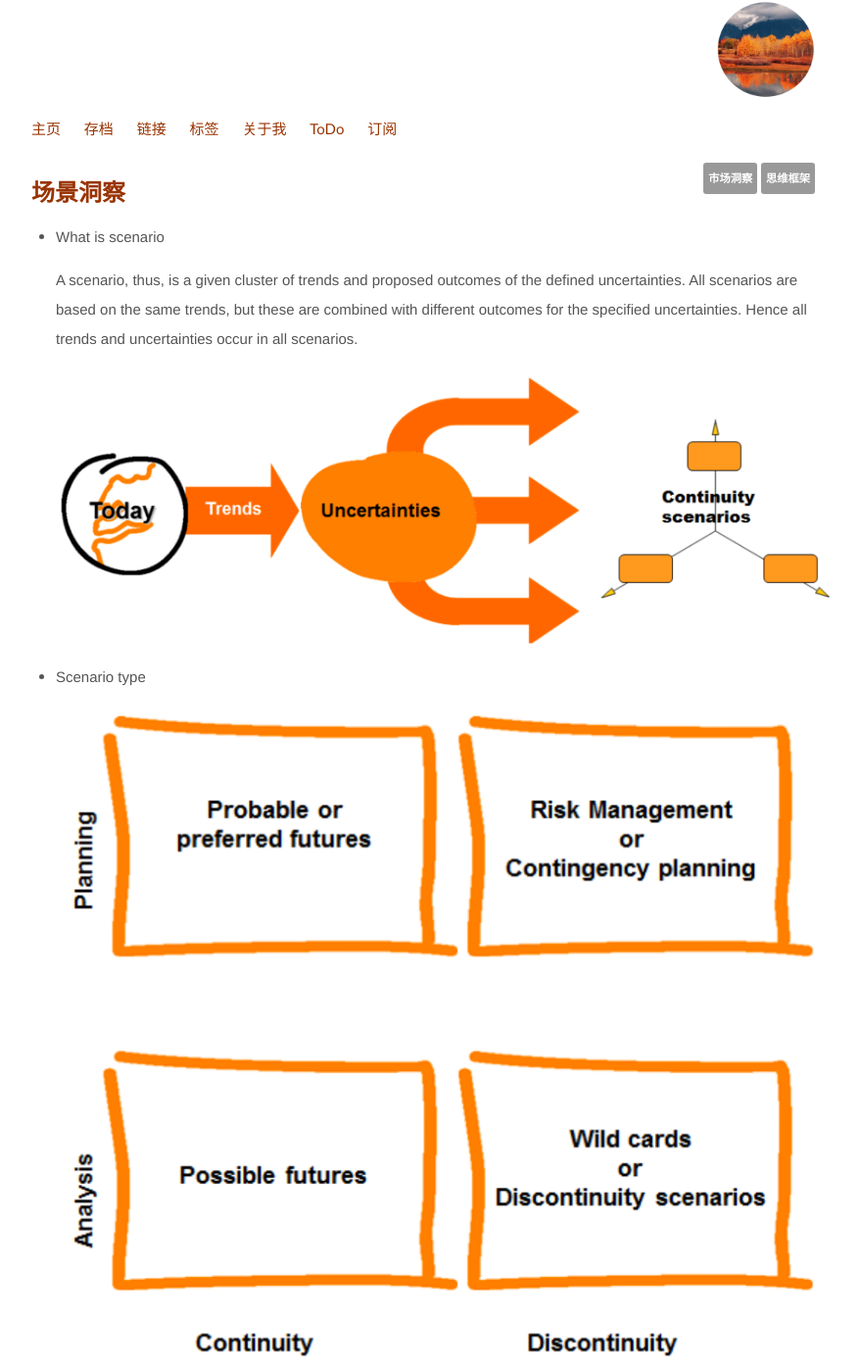
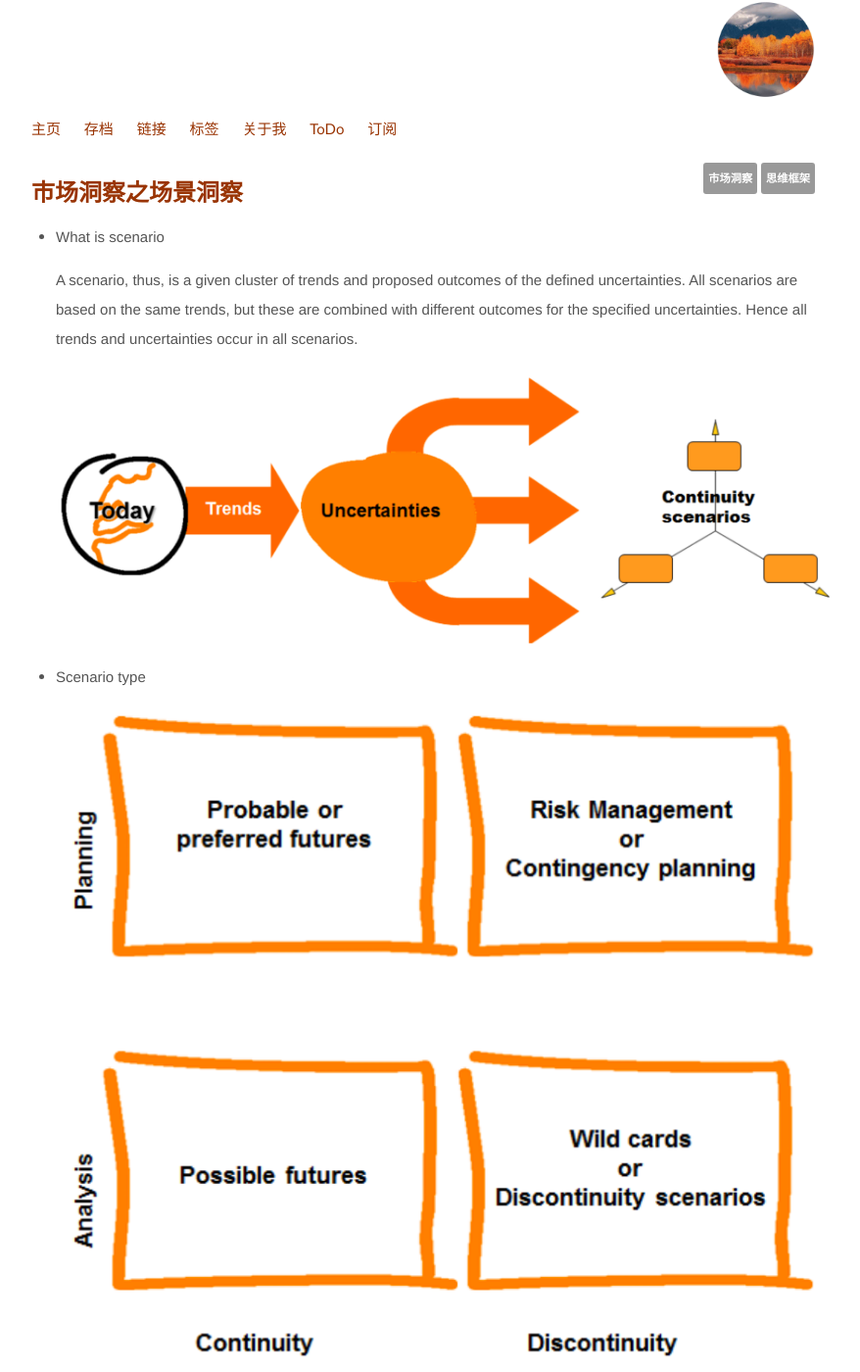
Before and after one commit to fk1091889767/tanwubin.github.io, a Jekyll site: the page built from _posts/2017-09-17-Scenarios-Insight.md, in a window 1280 px wide and 1400 px high. Shown: the whole window at 98% size, without its empty margins (208-1086 px from the left). Built offline with Jekyll 4.4.1, drawn with Linux system fonts in a browser that asks for light colours.

```diff
--- a/_posts/2017-09-17-Scenarios-Insight.md
+++ b/_posts/2017-09-17-Scenarios-Insight.md
@@ -1,6 +1,6 @@
 ---
 layout: post
-title: 场景洞察
+title: 市场洞察之场景洞察
 tags:
 - 思维框架
 - 市场洞察
@@ -17,6 +17,8 @@ published: true
 - Scenario type
 
   ![](/upload/image/scenarios-type.png)
+
+- **场景洞察四步法**
 
 - Step 1：多样访谈 Interviews with scenario stakeholders at different levels within the company
 
```
